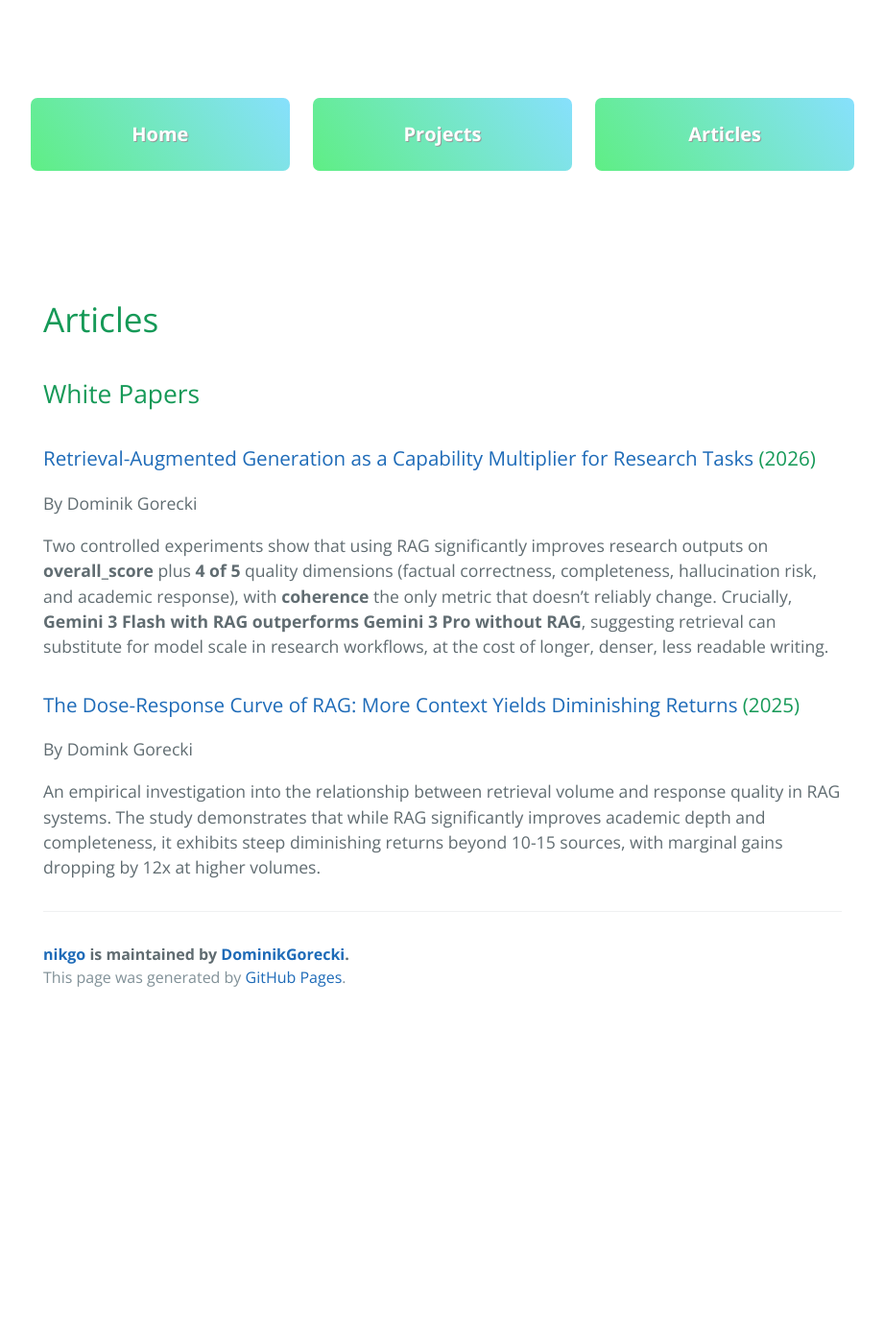
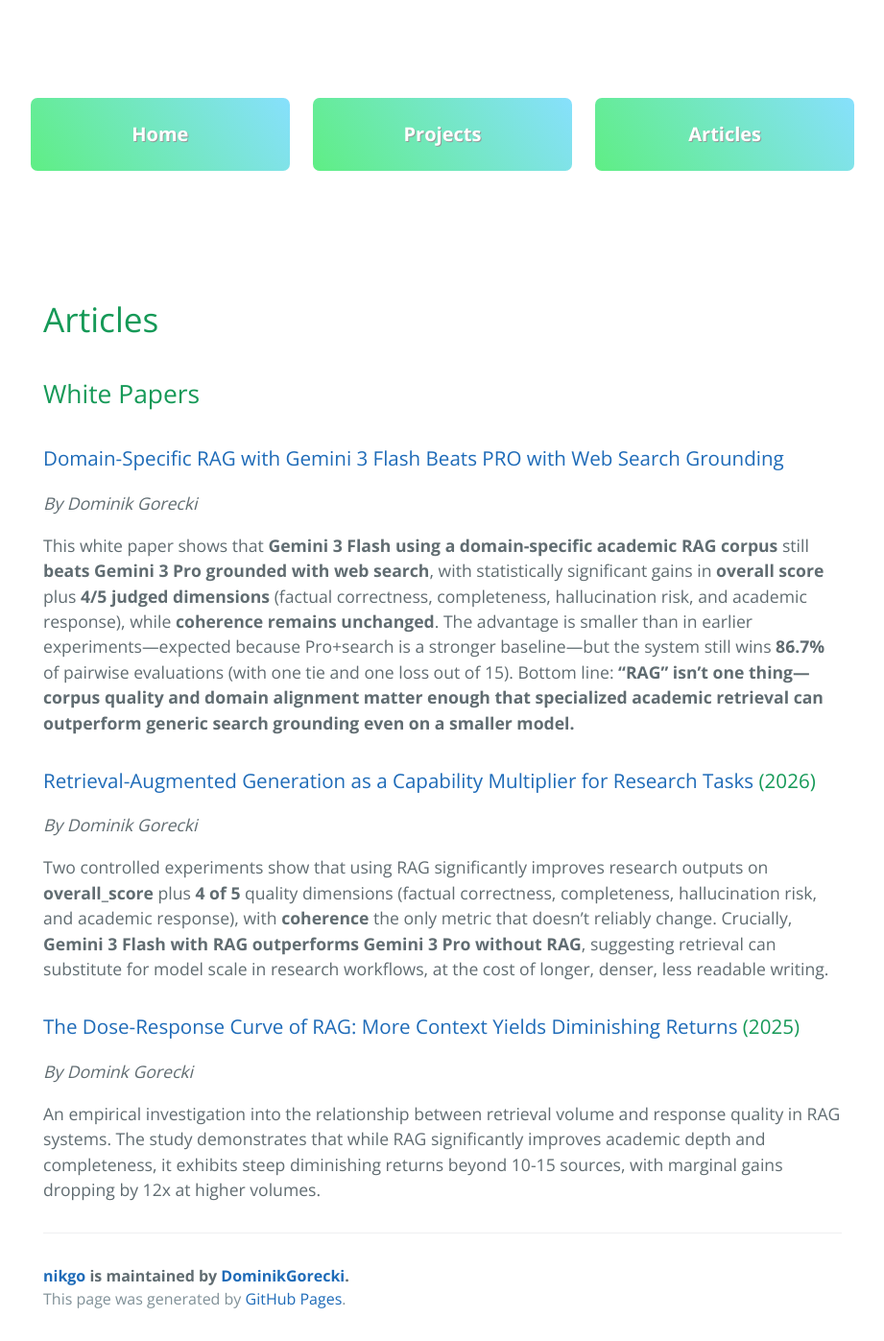
Before and after one commit to DominikGorecki/nikgo, a Jekyll site: the page built from pages/articles.md, in a window 1280 px wide, cut to the strip 244-1641 px from the top of the page. Shown: the whole strip at 96% size, without its empty margins (179-1100 px from the left). Built offline with Jekyll 4.4.1, drawn with Linux system fonts in a browser that asks for light colours; nearby versions of some CDN libraries; our own code applies the rules of GitHub Pages for plain Markdown files; before the commit the page ends 1306 px from its top, so only the background shows below that.

Commit message:
update to link to article

```diff
--- a/pages/articles.md
+++ b/pages/articles.md
@@ -7,15 +7,22 @@ permalink: articles.html
 
 ## White Papers
 
+### [Domain-Specific RAG with Gemini 3 Flash Beats PRO with Web Search Grounding](articles/small_RAG_beats_large_large_search.md)
+
+*By Dominik Gorecki*
+
+This white paper shows that **Gemini 3 Flash using a domain-specific academic RAG corpus** still **beats Gemini 3 Pro grounded with web search**, with statistically significant gains in **overall score** plus **4/5 judged dimensions** (factual correctness, completeness, hallucination risk, and academic response), while **coherence remains unchanged**. The advantage is smaller than in earlier experiments—expected because Pro+search is a stronger baseline—but the system still wins **86.7%** of pairwise evaluations (with one tie and one loss out of 15). Bottom line: **“RAG” isn’t one thing—corpus quality and domain alignment matter enough that specialized academic retrieval can outperform generic search grounding even on a smaller model.**
+
+
 ### [Retrieval-Augmented Generation as a Capability Multiplier for Research Tasks](articles/rag_as_a_capability_multiplier.md) (2026)
 
-By Dominik Gorecki
+*By Dominik Gorecki*
 
 Two controlled experiments show that using RAG significantly improves research outputs on **overall_score** plus **4 of 5** quality dimensions (factual correctness, completeness, hallucination risk, and academic response), with **coherence** the only metric that doesn’t reliably change. Crucially, **Gemini 3 Flash with RAG outperforms Gemini 3 Pro without RAG**, suggesting retrieval can substitute for model scale in research workflows, at the cost of longer, denser, less readable writing.
 
 
 ### [The Dose-Response Curve of RAG: More Context Yields Diminishing Returns](articles/dose_response_curve_for_RAG__wp.md) (2025)
 
-By Domink Gorecki
+*By Domink Gorecki*
 
 An empirical investigation into the relationship between retrieval volume and response quality in RAG systems. The study demonstrates that while RAG significantly improves academic depth and completeness, it exhibits steep diminishing returns beyond 10-15 sources, with marginal gains dropping by 12x at higher volumes.
```
